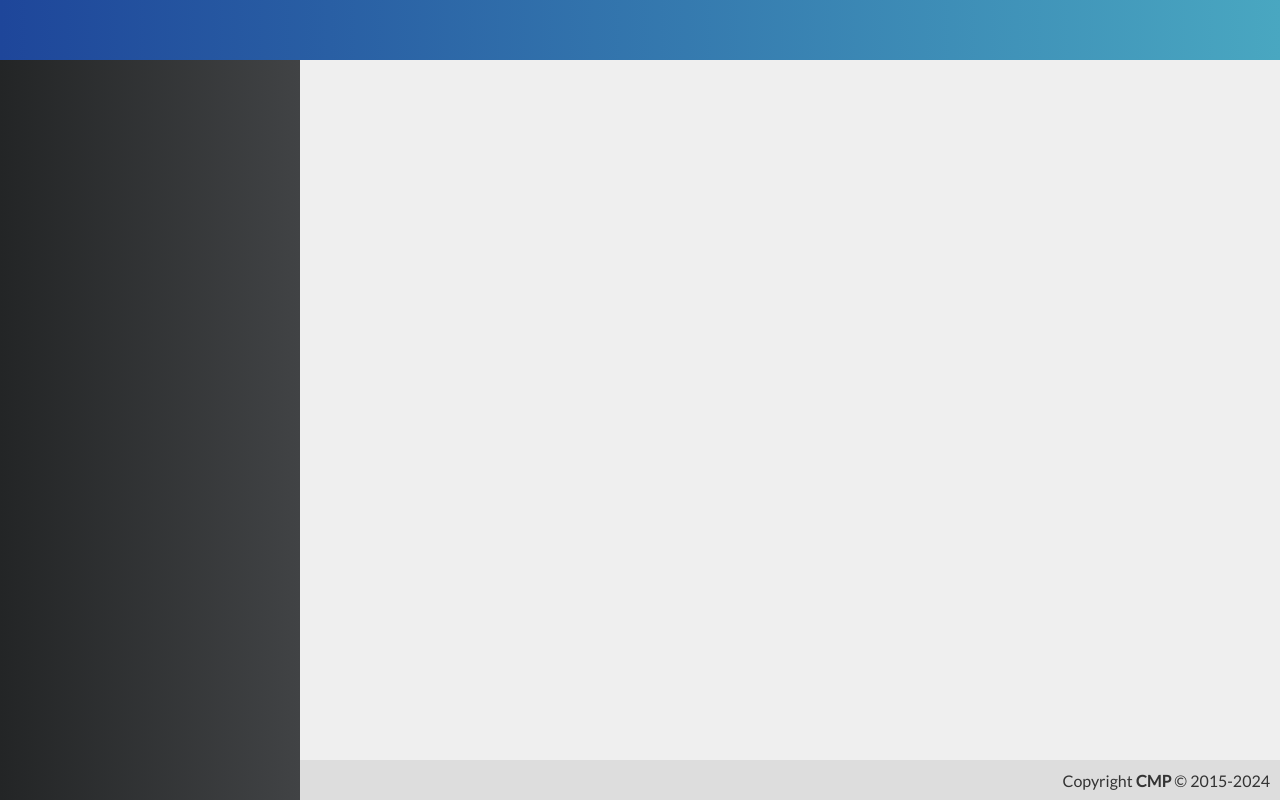
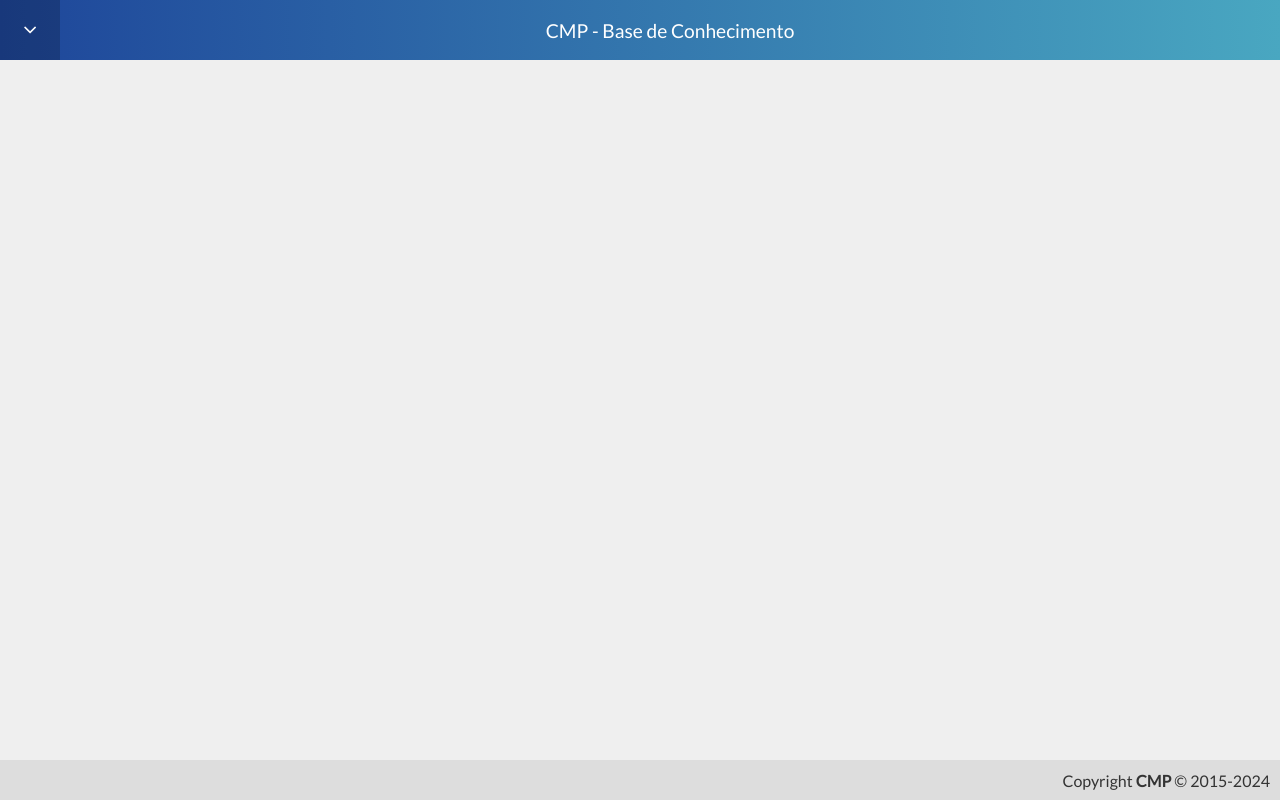
Before and after one commit to CleristonMP/articles-system, a Vue app in the folder frontend/: page / in a window 1280 px wide. Built offline with nearby package versions, Linux system fonts and the light colour scheme.

Commit message:
Vuex and toggle menu

```diff
--- a/frontend/src/App.vue
+++ b/frontend/src/App.vue
@@ -1,6 +1,6 @@
 <template>
-  <div id="app">
-    <Header />
+  <div id="app" :class="{ 'hide-menu': !isMenuVisible }">
+    <Header title="CMP - Base de Conhecimento" :hideToggle="false" />
     <Menu />
     <Content />
     <Footer />
@@ -8,6 +8,7 @@
 </template>
 
 <script>
+import { mapState } from "vuex";
 import Header from "@/components/template/Header";
 import Menu from "@/components/template/Menu";
 import Content from "@/components/template/Content";
@@ -16,6 +17,7 @@
 export default {
   name: "App",
   components: { Header, Menu, Content, Footer },
+  computed: mapState(["isMenuVisible"]),
 };
 </script>
 
@@ -41,4 +43,11 @@
     "menu content"
     "menu footer";
 }
+
+#app.hide-menu {
+  grid-template-areas:
+    "header header"
+    "content content"
+    "footer footer";
+}
 </style>
--- a/frontend/src/components/template/Header.vue
+++ b/frontend/src/components/template/Header.vue
@@ -1,10 +1,32 @@
 <template>
-  <header class="header"></header>
+  <header class="header">
+    <a class="toggle" @click="toggleMenu" v-if="!hideToggle">
+      <i class="fa fa-lg" :class="icon"></i>
+    </a>
+    <h1 class="title">{{ title }}</h1>
+  </header>
 </template>
 
 <script>
 export default {
   name: "Header",
+  props: {
+    title: String,
+    hideToggle: Boolean,
+    hideUserDropdown: Boolean,
+  },
+  computed: {
+    icon() {
+      return this.$store.state.isMenuVisible
+        ? "fa-angle-left"
+        : "fa-angle-down";
+    },
+  },
+  methods: {
+    toggleMenu() {
+      this.$store.commit("toggleMenu");
+    },
+  },
 };
 </script>
 
@@ -17,4 +39,39 @@
   justify-content: center;
   align-items: center;
 }
+
+.title {
+  font-size: 1.2rem;
+  color: #fff;
+  font-weight: 100;
+  flex-grow: 1;
+  text-align: center;
+}
+
+.title a {
+  color: #fff;
+  text-decoration: none;
+}
+
+.title a:hover {
+  color: #fff;
+  text-decoration: none;
+}
+
+header.header > a.toggle {
+  width: 60px;
+  height: 100%;
+  color: #fff;
+  justify-self: flex-start;
+  text-decoration: none;
+
+  display: flex;
+  justify-content: center;
+  align-items: center;
+}
+
+header.header > a.toggle:hover {
+  color: #fff;
+  background-color: rgba(0, 0, 0, 0.2);
+}
 </style>
--- a/frontend/src/components/template/Menu.vue
+++ b/frontend/src/components/template/Menu.vue
@@ -1,10 +1,13 @@
 <template>
-  <aside class="menu"></aside>
+  <aside class="menu" v-show="isMenuVisible"></aside>
 </template>
 
 <script>
+import { mapState } from 'vuex'
+
 export default {
   name: "Menu",
+  computed: mapState(['isMenuVisible']),
 };
 </script>
 
--- /dev/null
+++ b/frontend/src/config/store.js
@@ -0,0 +1,19 @@
+import Vue from "vue";
+import Vuex from "vuex";
+
+Vue.use(Vuex);
+
+export default new Vuex.Store({
+  state: {
+    isMenuVisible: false,
+  },
+  mutations: {
+    toggleMenu(state, isVisible) {
+      if (isVisible === undefined) {
+        state.isMenuVisible = !state.isMenuVisible;
+      } else {
+        state.isMenuVisible = isVisible;
+      }
+    },
+  },
+});
--- a/frontend/src/main.js
+++ b/frontend/src/main.js
@@ -1,9 +1,12 @@
-import Vue from 'vue'
+import "font-awesome/css/font-awesome.css";
+import Vue from "vue";
 
-import App from './App'
+import App from "./App";
+import store from "./config/store";
 
-Vue.config.productionTip = false
+Vue.config.productionTip = false;
 
 new Vue({
-  render: h => h(App)
-}).$mount('#app')
+  store,
+  render: (h) => h(App),
+}).$mount("#app");
```
